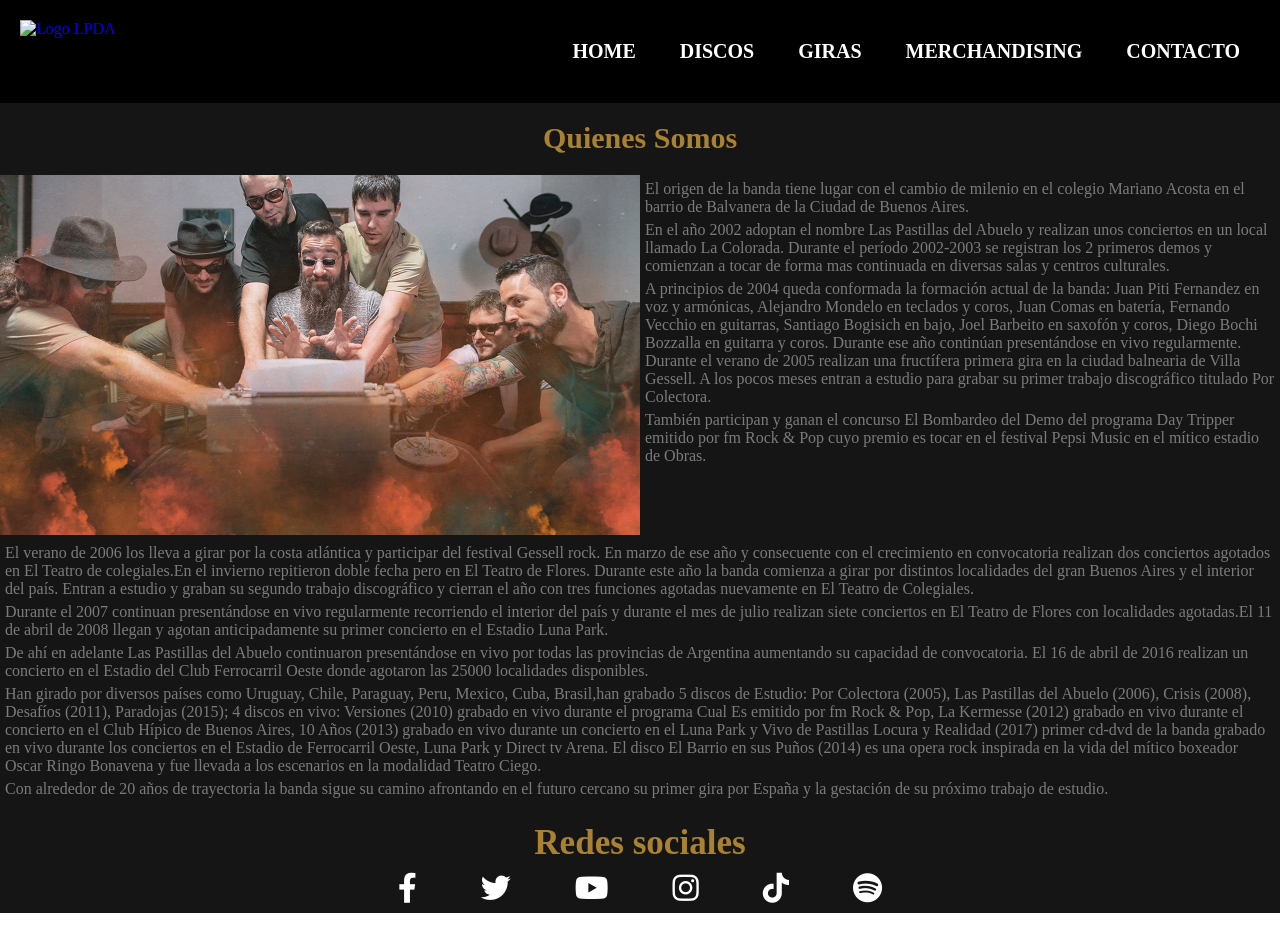
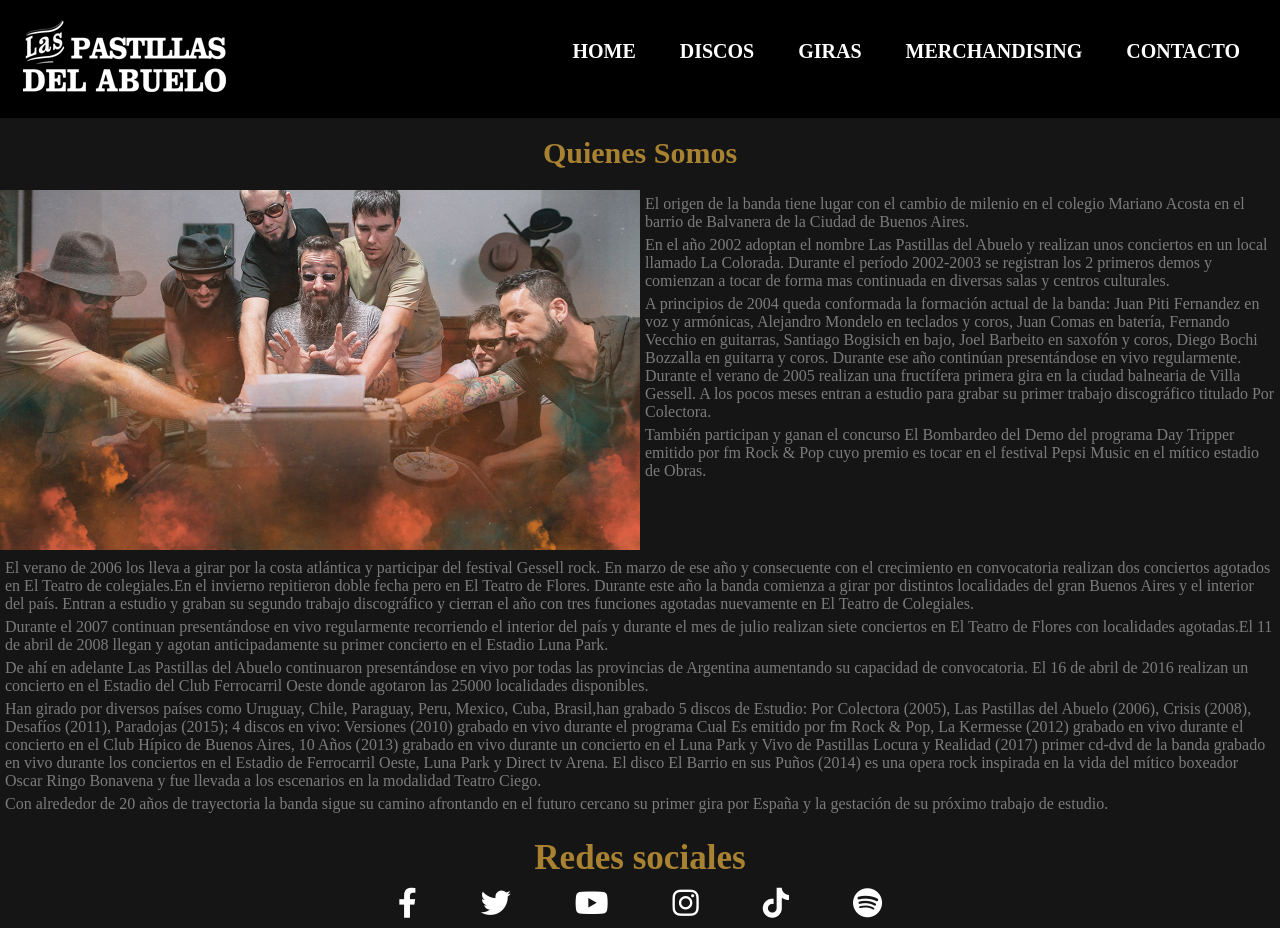
Before and after one commit to Agusdelaa/gridsAgustin, a plain HTML site: page index.html in a window 1280 px wide. Drawn offline with Linux system fonts and the light colour scheme; the site is published under a folder, as on GitHub Pages, so addresses that start at the root find nothing.

```diff
--- a/index.html
+++ b/index.html
@@ -15,7 +15,7 @@
         <!-- encabezado pagina -->
         <header class="p20">
             <div class="logo">
-                <a href="#"><img src="/Img/logo.png" alt="Logo LPDA"></a>
+                <a href="#"><img src="Img/logo.png" alt="Logo LPDA"></a>
             </div>
             <nav class="barraNavegacion">
                     <ul class="listaHeader">
```
